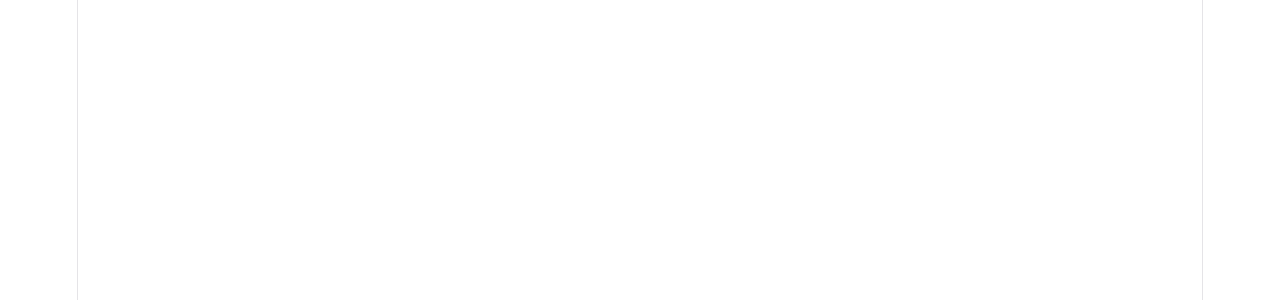
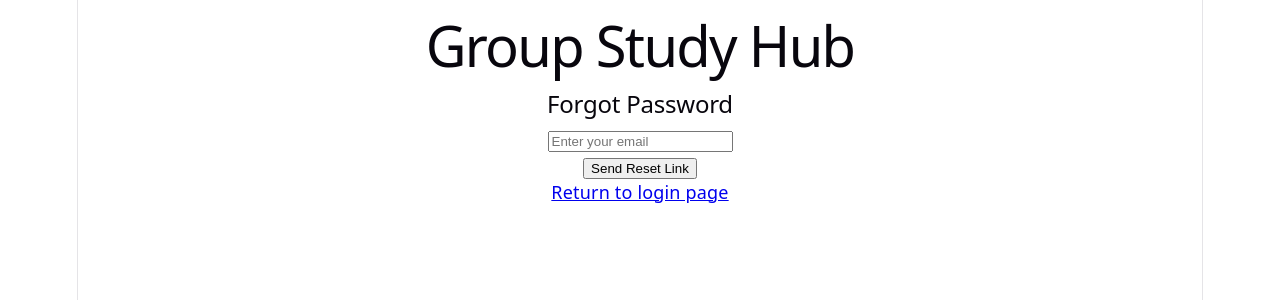
Before and after one commit to ethnlin0-netizen/mern-project, a React (Vite) app in the folder frontend/: page /forgot-password in a window 1280 px wide. Before the commit this address had no page. Shown: the top 300 px of the page. Built offline with nearby package versions, Linux system fonts and the light colour scheme.

Commit message:
added placeholders for email verification and password reset

```diff
--- a/frontend/src/App.tsx
+++ b/frontend/src/App.tsx
@@ -4,6 +4,9 @@ import RegisterPage from './pages/RegisterPage.tsx'
 import DashboardPage from './pages/DashboardPage.tsx'
 import ClassFeedPage from './pages/ClassFeedPage.tsx'
 import HomePage from './pages/HomePage.tsx'
+import VerifyEmailPage from './pages/VerifyEmailPage.tsx'
+import ForgotPasswordPage from './pages/ForgotPasswordPage.tsx'
+import ResetPasswordPage from './pages/ResetPasswordPage.tsx'
 import { useAuth } from './context/AuthContext.tsx'
 
 function App() {
@@ -14,7 +17,10 @@ function App() {
       <Routes>
         <Route path="/" element={<HomePage />} />
         <Route path="/login" element={<LoginPage />} />
+        <Route path="/forgot-password" element={<ForgotPasswordPage />} />
+        <Route path="/reset-password/:token" element={<ResetPasswordPage />} />
         <Route path="/register" element={<RegisterPage />} />
+        <Route path="/verify/:token" element={<VerifyEmailPage />} />
         <Route path="/dashboard" element={auth?.token ? <DashboardPage /> : <Navigate to="/login" />} />
         <Route path="/class/:id" element={auth?.token ? <ClassFeedPage /> : <Navigate to="/login" />} />
       </Routes>
--- /dev/null
+++ b/frontend/src/components/ForgotPassword.tsx
@@ -0,0 +1,25 @@
+import { useState } from 'react'
+
+function ForgotPassword() {
+  const [email, setEmail] = useState('')
+  const [message, setMessage] = useState('')
+
+  function handleSubmit(event: React.SubmitEvent<HTMLFormElement>): void {
+    event.preventDefault()
+    alert('sendResetEmail: ' + email)
+  }
+
+  return (
+    <form onSubmit={handleSubmit}>
+      <h2>Forgot Password</h2>
+      <input type="email" placeholder="Enter your email" onChange={(e: React.ChangeEvent<HTMLInputElement>) => setEmail(e.target.value)} /><br />
+      <input type="submit" value="Send Reset Link" />
+      <br />
+      <a href="/login">Return to login page</a>
+      <br />
+      <span>{message}</span>
+    </form>
+  )
+}
+
+export default ForgotPassword
--- a/frontend/src/components/Login.tsx
+++ b/frontend/src/components/Login.tsx
@@ -20,6 +20,7 @@ function Login() {
       <h1>Login</h1>
       <input type="text" placeholder="Login" onChange={(e: React.ChangeEvent<HTMLInputElement>) => setLogin(e.target.value)} /><br />
       <input type="password" placeholder="Password" onChange={(e: React.ChangeEvent<HTMLInputElement>) => setPassword(e.target.value)} /><br />
+      <a href="/forgot-password">Forgot your password?</a><br />
       <input type="submit" value="Login" onClick={handleSubmit} />
       <span>{message}</span><br />
       <span>Don't have an account? <a href="/register">Register</a></span>
--- a/frontend/src/components/Register.tsx
+++ b/frontend/src/components/Register.tsx
@@ -3,6 +3,7 @@ import { useState } from 'react'
 function Register() {
   const [firstName, setFirstName] = useState('')
   const [lastName, setLastName] = useState('')
+  const [email, setEmail] = useState('')
   const [login, setLogin] = useState('')
   const [password, setPassword] = useState('')
   const [message, setMessage] = useState('')
@@ -17,6 +18,7 @@ function Register() {
       <h1>Register</h1>
       <input type="text" placeholder="First Name" onChange={(e: React.ChangeEvent<HTMLInputElement>) => setFirstName(e.target.value)} /><br />
       <input type="text" placeholder="Last Name" onChange={(e: React.ChangeEvent<HTMLInputElement>) => setLastName(e.target.value)} /><br />
+      <input type="email" placeholder="Email" onChange={(e: React.ChangeEvent<HTMLInputElement>) => setEmail(e.target.value)} /><br />
       <input type="text" placeholder="Login" onChange={(e: React.ChangeEvent<HTMLInputElement>) => setLogin(e.target.value)} /><br />
       <input type="password" placeholder="Password" onChange={(e: React.ChangeEvent<HTMLInputElement>) => setPassword(e.target.value)} /><br />
       <input type="submit" value="Register" onClick={handleSubmit} />
--- /dev/null
+++ b/frontend/src/components/ResetPassword.tsx
@@ -0,0 +1,31 @@
+import { useState } from 'react'
+import { useParams } from 'react-router-dom'
+
+function ResetPassword() {
+  const { token } = useParams()
+  const [password, setPassword] = useState('')
+  const [confirmPassword, setConfirmPassword] = useState('')
+  const [message, setMessage] = useState('')
+
+  function handleSubmit(event: React.SubmitEvent<HTMLFormElement>): void {
+    event.preventDefault()
+    if (password !== confirmPassword) {
+      setMessage('Passwords do not match')
+      return
+    }
+    alert('resetPassword: ' + token)
+  }
+
+  return (
+    <form onSubmit={handleSubmit}>
+      <h2>Reset Password</h2>
+      <input type="password" placeholder="New Password" onChange={(e: React.ChangeEvent<HTMLInputElement>) => setPassword(e.target.value)} /><br />
+      <input type="password" placeholder="Confirm Password" onChange={(e: React.ChangeEvent<HTMLInputElement>) => setConfirmPassword(e.target.value)} /><br />
+      <input type="submit" value="Reset Password" /> <br />
+      <a href="/login">Return to login page</a>
+      <span>{message}</span>
+    </form>
+  )
+}
+
+export default ResetPassword
--- /dev/null
+++ b/frontend/src/components/VerifyEmail.tsx
@@ -0,0 +1,10 @@
+function VerifyEmail() {
+  return (
+    <div>
+      <h2>Email Verification</h2>
+      <span>Verifying your email please wait...</span>
+    </div>
+  )
+}
+
+export default VerifyEmail
--- /dev/null
+++ b/frontend/src/pages/ForgotPasswordPage.tsx
@@ -0,0 +1,13 @@
+import PageTitle from '../components/PageTitle.tsx'
+import ForgotPassword from '../components/ForgotPassword.tsx'
+
+const ForgotPasswordPage = () => {
+  return (
+    <div>
+      <PageTitle />
+      <ForgotPassword />
+    </div>
+  )
+}
+
+export default ForgotPasswordPage
--- /dev/null
+++ b/frontend/src/pages/ResetPasswordPage.tsx
@@ -0,0 +1,13 @@
+import PageTitle from '../components/PageTitle.tsx'
+import ResetPassword from '../components/ResetPassword.tsx'
+
+const ResetPasswordPage = () => {
+  return (
+    <div>
+      <PageTitle />
+      <ResetPassword />
+    </div>
+  )
+}
+
+export default ResetPasswordPage
--- /dev/null
+++ b/frontend/src/pages/VerifyEmailPage.tsx
@@ -0,0 +1,13 @@
+import PageTitle from '../components/PageTitle.tsx'
+import VerifyEmail from '../components/VerifyEmail.tsx'
+
+const VerifyEmailPage = () => {
+  return (
+    <div>
+      <PageTitle />
+      <VerifyEmail />
+    </div>
+  )
+}
+
+export default VerifyEmailPage
```
